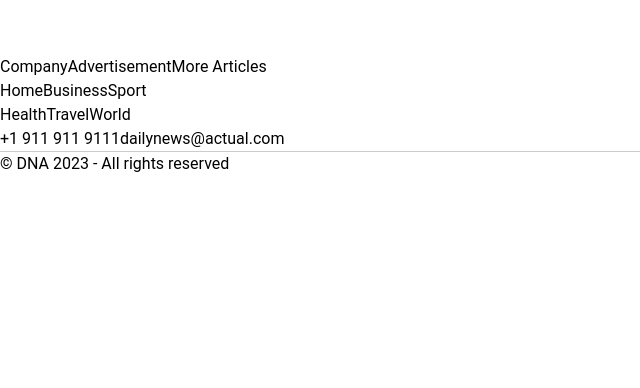
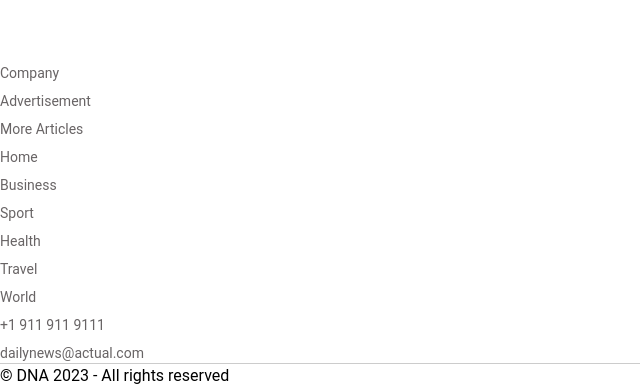
Before and after one commit to Dannaire/NewsWeb, a Next.js app: page / in a window 1280 px wide. Shown: the part 5369-5757 px from the top of the page, without its empty margins (0-640 px from the left). Before the commit the page ends 5545 px from the top, so only its background shows below. Built offline with nearby package versions, Linux system fonts and the light colour scheme; no server answers.

Commit message:
Update Footer

```diff
--- a/Components/footer.js
+++ b/Components/footer.js
@@ -73,20 +73,20 @@ function footer() {
                 <div>
                   <Link
                     href="https://kelompok5-react.vercel.app/"
-                    className="block mt-2 text-sm text-gray-600 dark:text-gray-400 hover:underline"
+                    className="footer"
                     target="_blank"
                   >
                     Company
                   </Link>
                   <Link
                     href="/contact"
-                    className="block mt-2 text-sm text-gray-600 dark:text-gray-400 hover:underline"
+                    className="footer"
                   >
                     Advertisement
                   </Link>
                   <Link
                     href="#"
-                    className="block mt-2 text-sm text-gray-600 dark:text-gray-400 hover:underline"
+                    className="footer"
                   >
                     More Articles
                   </Link>
@@ -95,19 +95,19 @@ function footer() {
                 <div>
                   <Link
                     href="/"
-                    className="block mt-2 text-sm text-gray-600 dark:text-gray-400 hover:underline"
+                    className="footer"
                   >
                     Home
                   </Link>
                   <Link
                     href="/business"
-                    className="block mt-2 text-sm text-gray-600 dark:text-gray-400 hover:underline"
+                    className="footer"
                   >
                     Business
                   </Link>
                   <Link
                     href="/sport"
-                    className="block mt-2 text-sm text-gray-600 dark:text-gray-400 hover:underline"
+                    className="footer"
                   >
                     Sport
                   </Link>
@@ -116,29 +116,29 @@ function footer() {
                 <div>
                   <Link
                     href="/health"
-                    className="block mt-2 text-sm text-gray-600 dark:text-gray-400 hover:underline"
+                    className="footer"
                   >
                     Health
                   </Link>
                   <Link
                     href="/travel"
-                    className="block mt-2 text-sm text-gray-600 dark:text-gray-400 hover:underline"
+                    className="footer"
                   >
                     Travel
                   </Link>
                   <Link
                     href="/world"
-                    className="block mt-2 text-sm text-gray-600 dark:text-gray-400 hover:underline"
+                    className="footer"
                   >
                     World
                   </Link>
                 </div>
 
                 <div>
-                  <span className="block mt-2 text-sm text-gray-600 dark:text-gray-400 hover:underline">
+                  <span className="footer">
                     +1 911 911 9111
                   </span>
-                  <span className="block mt-2 text-sm text-gray-600 dark:text-gray-400 hover:underline">
+                  <span className="footer">
                     dailynews@actual.com
                   </span>
                 </div>
--- a/styles/globals.css
+++ b/styles/globals.css
@@ -5,3 +5,7 @@
 .nav {
 @apply border-b-2 pb-[2px] border-transparent text-gray-900 dark:text-white hover:border-white duration-300
 }
+
+.footer {
+@apply block mt-2 text-sm text-gray-600 dark:text-gray-400 hover:underline
+}
```
